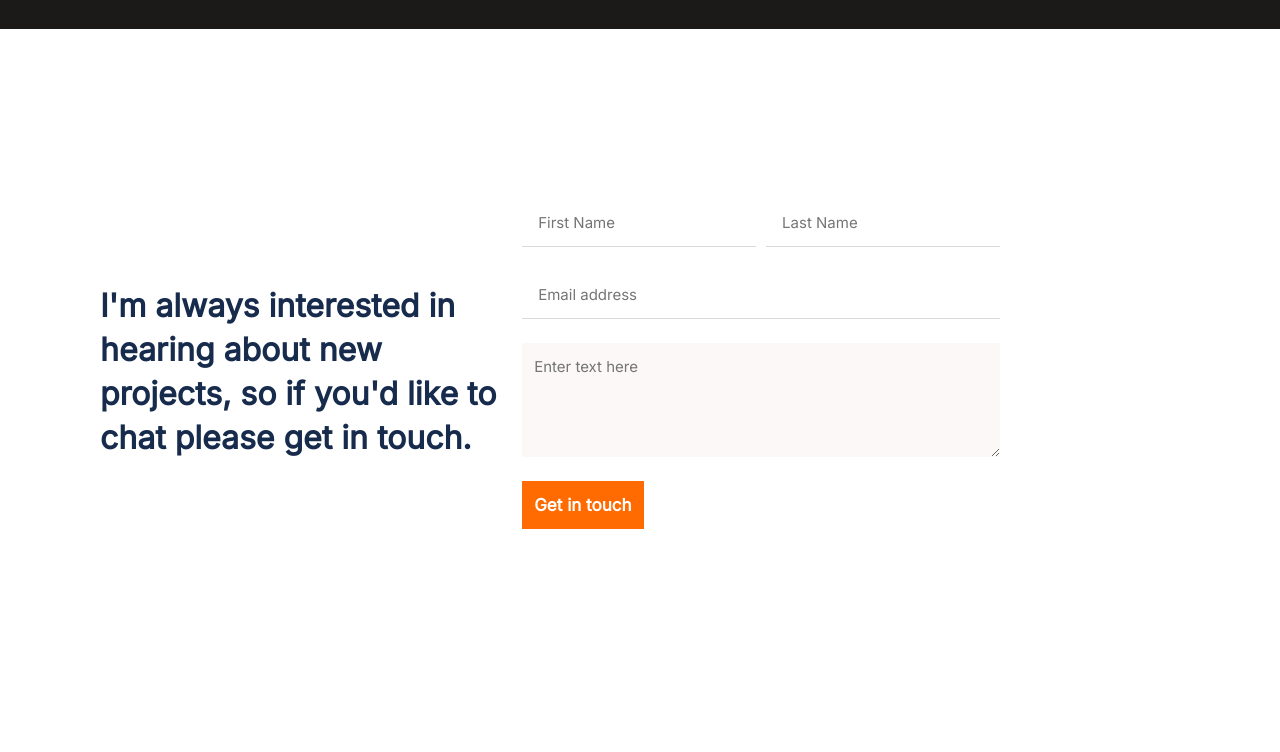
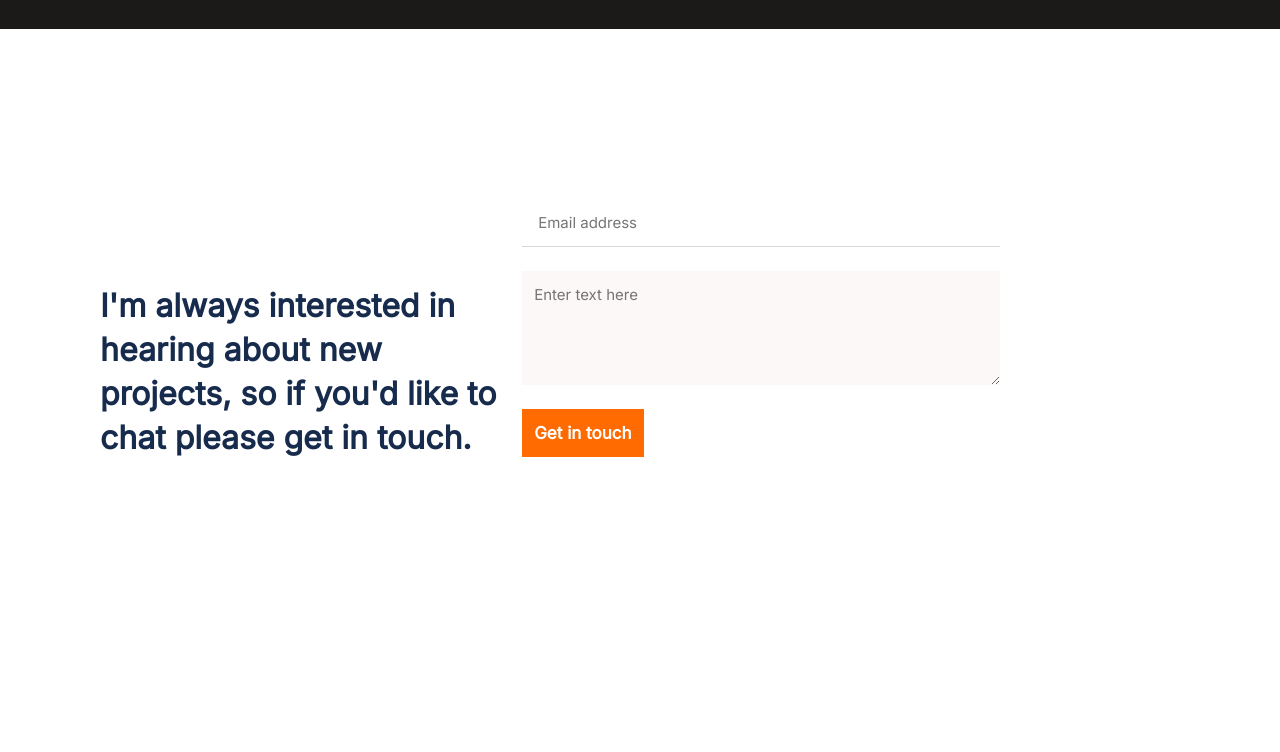
Before and after one commit to Unleashedicon/personal-portfolio-project, a website: page index.html in a window 1280 px wide. Shown: the part 3800-4552 px from the top of the page. Drawn offline with Linux system fonts and the light colour scheme.

Commit message:
update index.html file

```diff
--- a/index.html
+++ b/index.html
@@ -214,10 +214,6 @@
     <h1>I'm always interested in hearing about new projects, so if you'd like to chat please get in touch.</h1>
 <form action="https://formspree.io/f/xbjedrnz" method="post">
     <input type="text" id="name" name="name" maxlength="30" placeholder="Full name" class="fullname" required>
-    <div class="first-last-name">
-        <input type="text" id="name" name="name" maxlength="30" placeholder="First Name" required>
-        <input type="text" id="name" name="name" maxlength="30" placeholder="Last Name" required>
-    </div>
     <input type="email" id="email" name="email" placeholder="Email address" required>
     <textarea id="message" name="message" maxlength="500" rows="10" cols="30" placeholder="Enter text here" required></textarea>
     <button type="submit">Get in touch</button>
```
